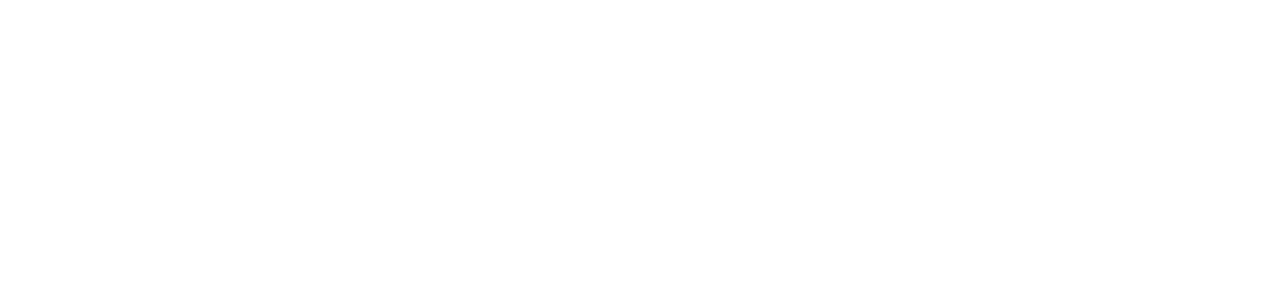
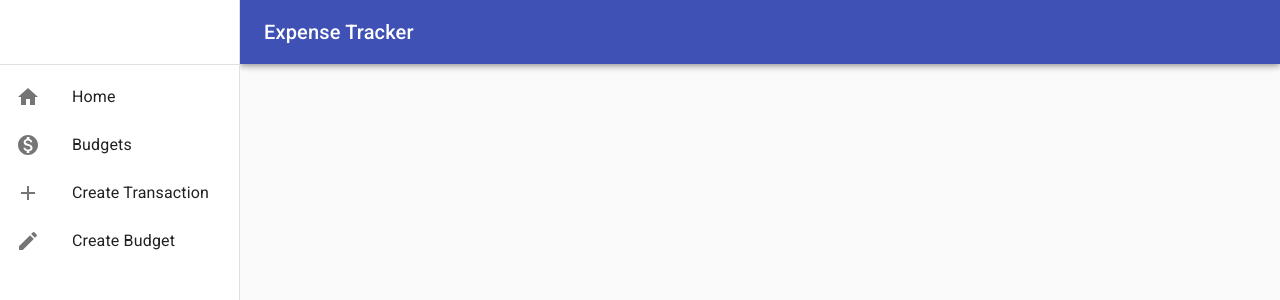
Before and after one commit to fcbvttn123/expense-tracker-app, a React (Vite) app in the folder front-end/: page /budget in a window 1280 px wide. Before the commit this address had no page. Shown: the top 300 px of the page. Built offline with nearby package versions, Linux system fonts and the light colour scheme.

Commit message:
Front-end - Router Setup

```diff
--- a/front-end/src/App.jsx
+++ b/front-end/src/App.jsx
@@ -1,20 +1,23 @@
-import { BrowserRouter as Router, Routes, Route } from 'react-router-dom'
+import { BrowserRouter as Router, Routes, Route } from "react-router-dom"
 import { Layout } from "./components/layout/Layout"
 import { Home } from "./pages/Home"
-import { CreateTransaction } from './pages/CreateTransaction'
+import { CreateBudget } from "./pages/CreateBudget"
+import { Budget } from "./pages/Budget"
+import { CreateTransaction } from "./pages/CreateTransaction"
 
 function App() {
   return (
     <Router>
       <Routes>
         <Route element={<Layout />}>
-          <Route path="/" element={<Home />}/>
-          <Route path="/create" element={<CreateTransaction />}/>
+          <Route path="/" element={<Home />} />
+          <Route path="/budget" element={<Budget />} />
+          <Route path="/create" element={<CreateTransaction />} />
+          <Route path="/createBudget" element={<CreateBudget />} />
         </Route>
       </Routes>
     </Router>
   )
-
 }
 
 export default App
--- a/front-end/src/components/layout/Layout.jsx
+++ b/front-end/src/components/layout/Layout.jsx
@@ -1,31 +1,48 @@
-import { Link, Outlet } from "react-router-dom";
-import { useState } from "react";
+import { Link, Outlet } from "react-router-dom"
+import { useState } from "react"
 import { useStyles } from "./mui-style"
 
-import CssBaseline from '@material-ui/core/CssBaseline';
-import MenuIcon from '@material-ui/icons/Menu';
-import HomeIcon from '@material-ui/icons/Home';
-import AddIcon from '@material-ui/icons/Add';
-import { AppBar, Divider, Drawer, Hidden, IconButton, List, ListItem, ListItemIcon, ListItemText, Toolbar, Typography, useTheme } from "@material-ui/core";
+import CssBaseline from "@material-ui/core/CssBaseline"
+import MenuIcon from "@material-ui/icons/Menu"
+import HomeIcon from "@material-ui/icons/Home"
+import AddIcon from "@material-ui/icons/Add"
+import MonetizationOnIcon from "@material-ui/icons/MonetizationOn"
+import CreateIcon from "@material-ui/icons/Create"
+import {
+  AppBar,
+  Divider,
+  Drawer,
+  Hidden,
+  IconButton,
+  List,
+  ListItem,
+  ListItemIcon,
+  ListItemText,
+  Toolbar,
+  Typography,
+  useTheme,
+} from "@material-ui/core"
 
 const links = [
   { title: "Home", icon: <HomeIcon />, path: "/" },
-    { title: "Create Transaction", icon: <AddIcon />, path: "/create" }
+  { title: "Budgets", icon: <MonetizationOnIcon />, path: "/budget" },
+  { title: "Create Transaction", icon: <AddIcon />, path: "/create" },
+  { title: "Create Budget", icon: <CreateIcon />, path: "/createBudget" },
 ]
 
-export function Layout({window}) {
-
+export function Layout({ window }) {
   const classes = useStyles()
   const theme = useTheme()
   const [mobileOpen, setMobileOpen] = useState(false)
-    const container = window !== undefined ? () => window().document.body : undefined
+  const container =
+    window !== undefined ? () => window().document.body : undefined
 
   const drawer = (
     <div>
       <div className={classes.toolbar} />
       <Divider />
       <List>
-                    {links.map(e => (
+        {links.map((e) => (
           <Link to={e.path} key={e.title}>
             <ListItem button>
               <ListItemIcon>{e.icon}</ListItemIcon>
@@ -61,7 +78,7 @@ export function Layout({window}) {
           <Drawer
             container={container}
             variant="temporary"
-                        anchor={theme.direction === 'rtl' ? 'right' : 'left'}
+            anchor={theme.direction === "rtl" ? "right" : "left"}
             open={mobileOpen}
             onClose={() => setMobileOpen(!mobileOpen)}
             classes={{ paper: classes.drawerPaper }}
@@ -71,7 +88,11 @@ export function Layout({window}) {
           </Drawer>
         </Hidden>
         <Hidden xsDown implementation="css">
-                    <Drawer classes={{ paper: classes.drawerPaper }} variant="permanent" open>
+          <Drawer
+            classes={{ paper: classes.drawerPaper }}
+            variant="permanent"
+            open
+          >
             {drawer}
           </Drawer>
         </Hidden>
@@ -79,5 +100,4 @@ export function Layout({window}) {
       <Outlet />
     </div>
   )
-
 }
--- /dev/null
+++ b/front-end/src/pages/Budget.jsx
@@ -0,0 +1,7 @@
+export function Budget() {
+  return (
+    <div className="pt-20 pl-5">
+      <h1>Budget Page</h1>
+    </div>
+  )
+}
--- /dev/null
+++ b/front-end/src/pages/CreateBudget.jsx
@@ -0,0 +1,7 @@
+export function CreateBudget() {
+  return (
+    <div className="pt-20 pl-5">
+      <h1>Create Budget Page</h1>
+    </div>
+  )
+}
```
Also changed, not shown: 1 other file (tests, documents, lock files or other folders). Lines whose indentation alone changed are shown as unchanged.
